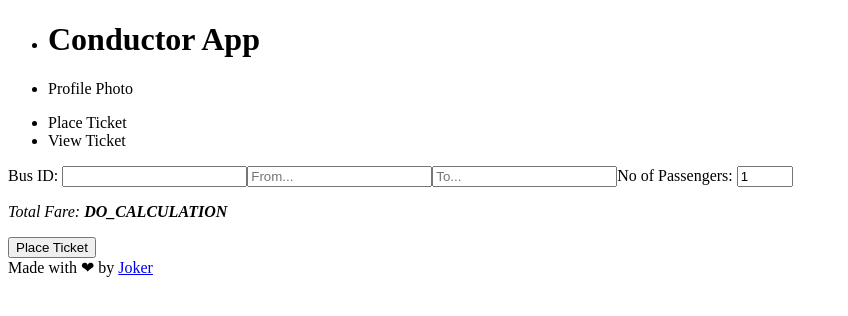
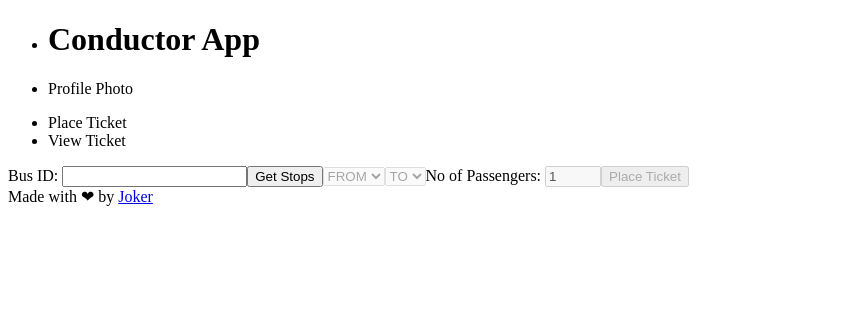
Before and after one commit to iamjoker021/CONDUCTOR_APP_FRONTEND, a React (Vite) app: page / in a window 1280 px wide. Shown: the top 316 px of the page, without its empty margins (0-848 px from the left). Built offline with nearby package versions, Linux system fonts and the light colour scheme.

Commit message:
feat: Fetch the info from Backednd, and populate form dynamically

```diff
--- a/src/components/PlaceTicketBusId/PlaceTicketBusId.jsx
+++ b/src/components/PlaceTicketBusId/PlaceTicketBusId.jsx
@@ -1,40 +1,115 @@
+import { useEffect, useState } from "react";
+
 const PlaceTicketBusId = () => {
+    const [busId, setBusId] = useState('');
+
+    const [busInfo, setBusInfo] = useState(null);
+
+    const [stopList, setStopList] = useState([]);
+    const [fromStop, setFromStop] = useState('');
+    const [toStop, setToStop] = useState('');
+
+    const [noOfPassengers, setNoOfPassengers] = useState(1);
+
+    const fetchStopsByBusID = () => {
+        if (busId !== '' && !isNaN(+busId)) {
+            const SERVER_URL = 'http://localhost:3000/api';
+            const GET_BUS_URL = '/bus-route/bus/';
+
+            fetch(SERVER_URL + GET_BUS_URL + busId)
+                .then(response => response.json())
+                .then(data => {
+                    const busInfo = data.busStopsDetails[0];
+                    setBusInfo(busInfo);
+                    if (busInfo.stop_details.length) {
+                        const stops = busInfo.stop_details.sort((from, to) => from.stop_order - to.stop_order);
+                        setStopList(stops);
+                    }
+                });
+        }
+    }
+
+    const GetStopList = () => {
+        return stopList.map(stop =>
+        <option
+            key={stop.stop_id}
+            value={stop.stop_id}
+        >{stop.stop_name}</option>)
+    }
+
+    const CalculateFare = () => {
+        const from = stopList.filter(stop => stop.stop_id === parseInt(fromStop))[0];
+        const to = stopList.filter(stop => stop.stop_id === parseInt(toStop))[0];
+        if (from && to && noOfPassengers > 0) {
+            const distance = to.distance_from_start - from.distance_from_start;
+            if (distance <= 0) {
+                return <p>Give valid source and destination</p>
+            }
+            const totalFare = busInfo.price * distance * noOfPassengers
+            return totalFare > 0 ?
+                        <>
+                        <p><em>Total Fare: <b>&#x20B9; {totalFare}</b></em></p>
+                        <button type="submit">Place Ticket</button>
+                        </>
+                        :
+                        <button type="submit">Place Ticket</button>;
+        }
+        return <button type="submit" disabled>Place Ticket</button>;
+    }
+
     return (
         <form>
             {/* Check how to receive the Bus ID via QR scanner */}
             <label htmlFor="busId">Bus ID: </label>
-            <input type="number" name="busId" id="busId" required />
+            <input
+                type="number"
+                name="busId"
+                id="busId"
+                value={busId}
+                onChange={(e) => setBusId(e.target.value)}
+                required
+            />
+            <button onClick={e => fetchStopsByBusID()} type="button">Get Stops</button>
 
-            <input list="FromList" id="fromLocation" name="fromLocation" placeholder="From..." required />
-            <datalist id="FromList">
-                <option value="Gryfindor" />
-                <option value="Hufflepuff" />
-                <option value="Slytherin" />
-                <option value="Ravenclaw" />
-                <option value="Horned Serpent" />
-                <option value="Thunderbird" />
-                <option value="Pukwudgie" />
-                <option value="Wampus" />
-            </datalist>
+            <select
+                name="fromStop"
+                id="fromStop"
+                value={fromStop}
+                onChange={(e) => setFromStop(e.target.value)}
+                disabled={stopList.length > 0 ? false : true}
+                required
+            >
+                <option value="" >FROM</option>
+                <GetStopList />
+            </select>
 
-            <input list="ToList" id="toLocation" name="toLocation" placeholder="To..." required />
-            <datalist id="ToList">
-                <option value="Gryfindor" />
-                <option value="Hufflepuff" />
-                <option value="Slytherin" />
-                <option value="Ravenclaw" />
-                <option value="Horned Serpent" />
-                <option value="Thunderbird" />
-                <option value="Pukwudgie" />
-                <option value="Wampus" />
-            </datalist>
+            <select
+                name="toStop"
+                id="toStop"
+                value={toStop}
+                onChange={(e) => setToStop(e.target.value)}
+                disabled={stopList.length > 0 ? false : true}
+                required
+            >
+                <option value="">TO</option>
+                <GetStopList />
+            </select>
 
             <label htmlFor="noOfPassengers">No of Passengers: </label>
-            <input type="number" name="noOfPassengers" id="noOfPassengers" min="1" max="50" step="1" defaultValue={1} required />
+            <input
+                type="number"
+                name="noOfPassengers"
+                id="noOfPassengers"
+                min="1"
+                max="50"
+                step="1"
+                value={noOfPassengers}
+                onChange={(e) => setNoOfPassengers(e.target.value)}
+                disabled={stopList.length > 0 ? false : true}
+                required
+            />
 
-            <p><em>Total Fare: <b>DO_CALCULATION</b></em></p>
-
-            <button type="submit">Place Ticket</button>
+            <CalculateFare />
         </form>
     )
 }
```
